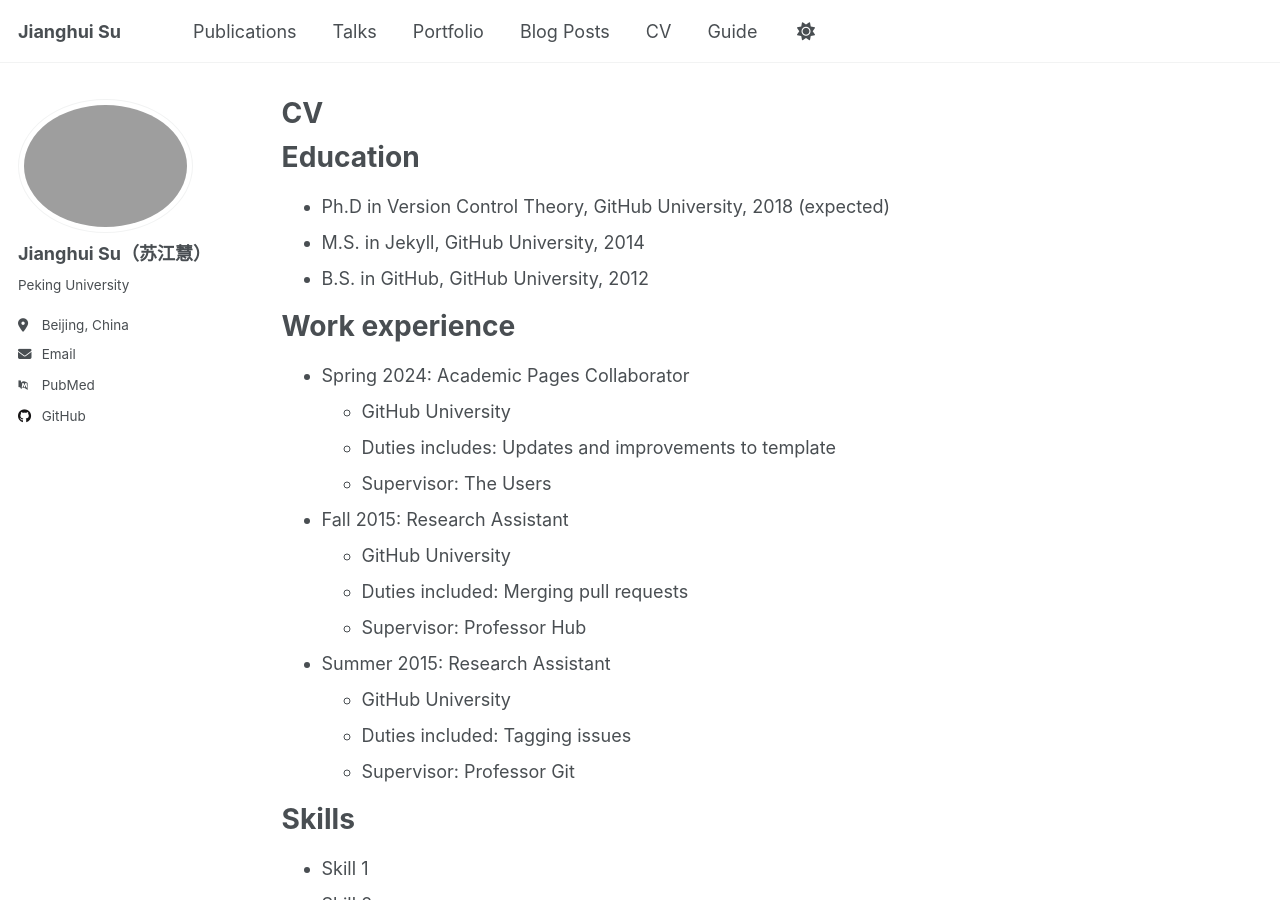
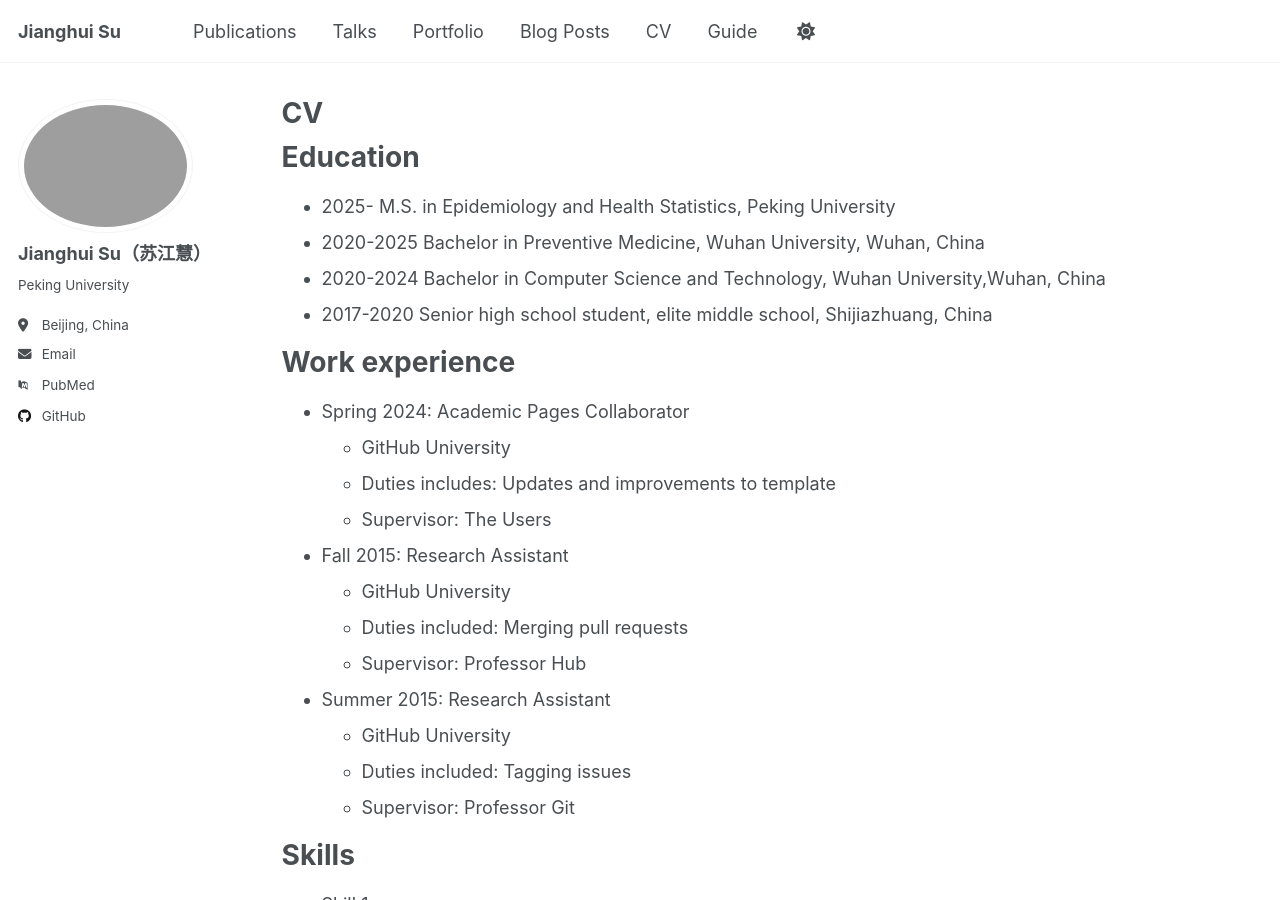
Before and after one commit to JianghuiSu/JianghuiSu.github.io, a Jekyll site: the page built from _pages/cv.md, in a window 1280 px wide and 900 px high. Built offline with Jekyll 4.4.1, drawn with Linux system fonts in a browser that asks for light colours; some web fonts are replaced; a script that is not in the unit is left out.

Commit message:
Update cv.md

```diff
--- a/_pages/cv.md
+++ b/_pages/cv.md
@@ -11,9 +11,10 @@ redirect_from:
 
 Education
 ======
-* Ph.D in Version Control Theory, GitHub University, 2018 (expected)
-* M.S. in Jekyll, GitHub University, 2014
-* B.S. in GitHub, GitHub University, 2012
+* 2025-      M.S. in Epidemiology and Health Statistics, Peking University
+* 2020-2025  Bachelor in Preventive Medicine, Wuhan University, Wuhan, China
+* 2020-2024  Bachelor in Computer Science and Technology, Wuhan University,Wuhan, China
+* 2017-2020  Senior high school student, elite middle school, Shijiazhuang, China
 
 Work experience
 ======
```
